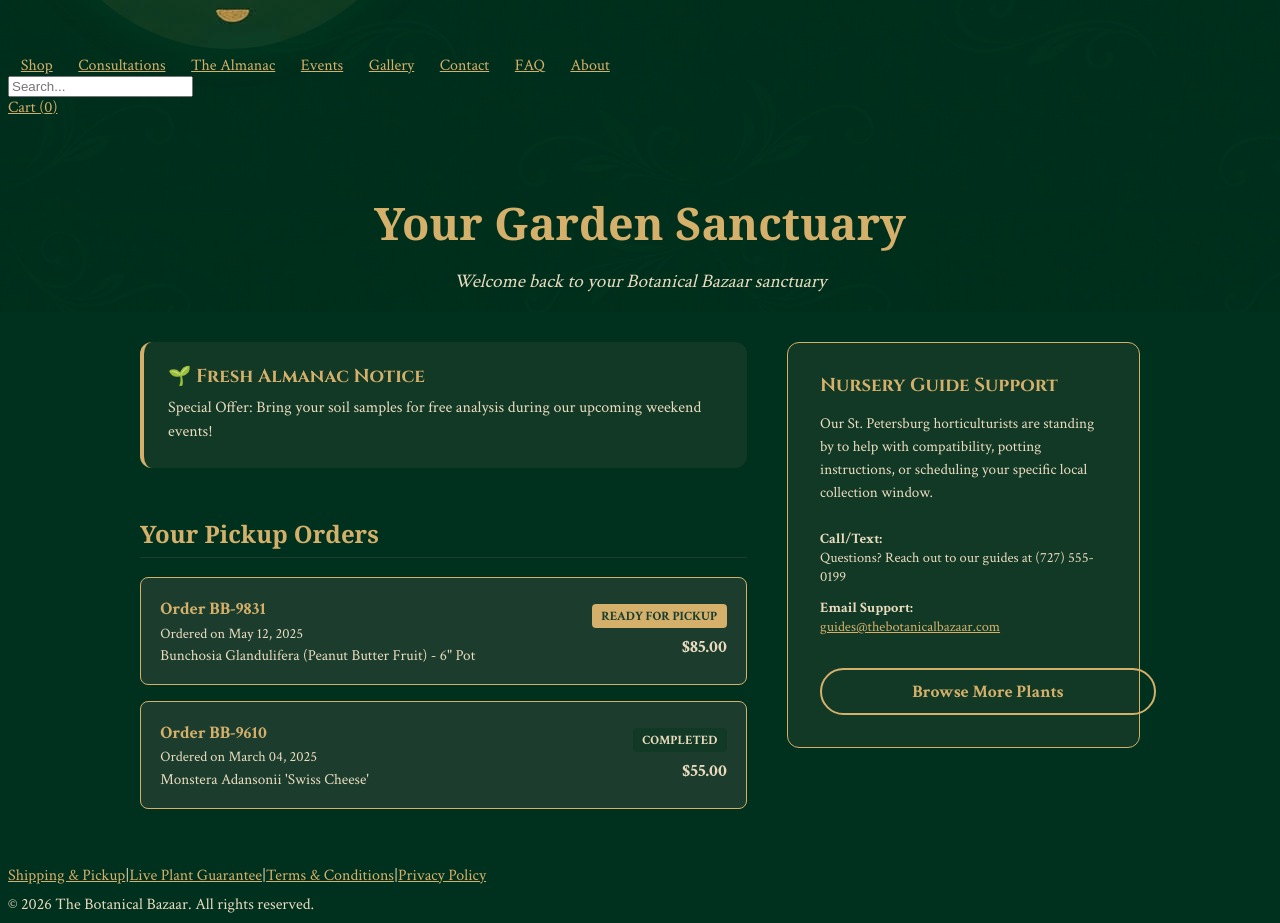
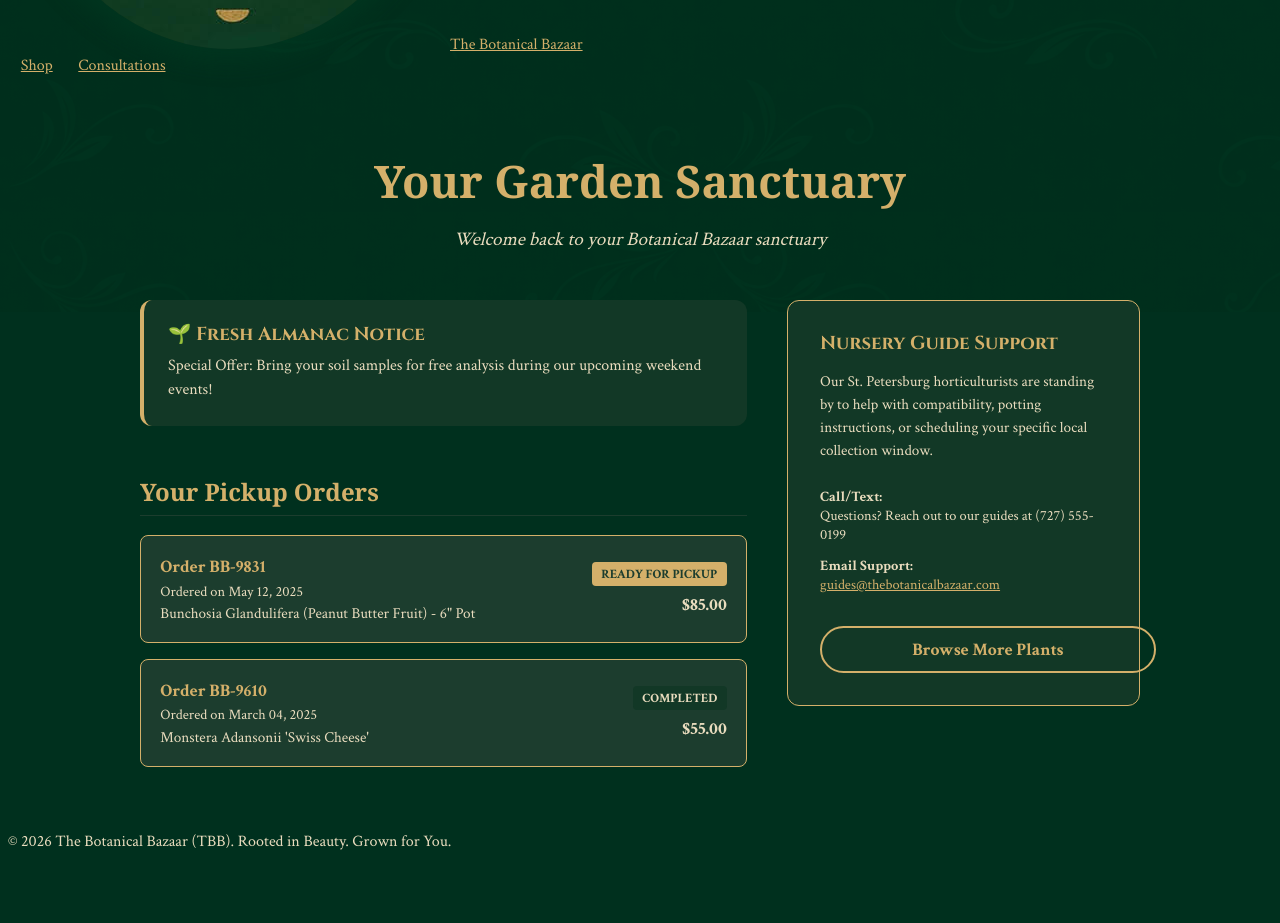
Before and after one commit to landopix/botanical-bazaar, a Next.js app: page /account in a window 1280 px wide. Shown: the part 488-1411 px from the top of the page. After the commit the page ends 1356 px from the top, so only its background shows below. Built offline with nearby package versions, Linux system fonts and the light colour scheme.

Commit message:
Update Layout.js

```diff
--- a/components/Layout.js
+++ b/components/Layout.js
@@ -1,75 +1,31 @@
-import React, { useState } from 'react';
+import React from 'react';
 import Link from 'next/link';
-import { useRouter } from 'next/router';
-import { useCart } from '../context/CartContext';
-import { useWishlist } from '../context/WishlistContext';
 
 export default function Layout({ children }) {
-  const [searchQuery, setSearchQuery] = useState('');
-  const router = useRouter();
-  const { cartCount } = useCart();
-
-  const handleSearchSubmit = (e) => {
-    e.preventDefault();
-    if (searchQuery.trim()) {
-      router.push(`/shop?search=${encodeURIComponent(searchQuery.trim())}`);
-    }
-  };
-
   return (
-    <>
-      {/* Global Header */}
+    <div className="site-wrapper">
       <header className="site-header">
         <div className="header-inner">
           <Link href="/" className="logo-link">
-            <img src="/assets/lantern.png" alt="Lantern sub mark" className="lantern-logo" />
+            <img src="/assets/lantern.png" alt="TBB Lantern Emblem" className="logo-img" />
+            <span className="brand-title">The Botanical Bazaar</span>
           </Link>
-
           <nav className="main-nav">
-            <Link href="/shop">Shop</Link>
-            <Link href="/consultations">Consultations</Link>
-            <Link href="/almanac">The Almanac</Link>
-            <Link href="/events">Events</Link>
-            <Link href="/gallery">Gallery</Link>
-            <Link href="/contact">Contact</Link>
-            <Link href="/faq">FAQ</Link>
-            <Link href="/about">About</Link>
+            <Link href="/shop" className="nav-link">Shop</Link>
+            <Link href="/consultations" className="nav-link">Consultations</Link>
           </nav>
-
-          <div className="header-actions">
-            <form onSubmit={handleSearchSubmit} className="search-form">
-              <input
-                type="search"
-                placeholder="Search..."
-                value={searchQuery}
-                onChange={(e) => setSearchQuery(e.target.value)}
-              />
-            </form>
-            <Link href="/cart" className="cart-link">
-              Cart ({cartCount})
-            </Link>
-          </div>
         </div>
       </header>
 
-      {/* Main Content Area */}
-      <main style={{ minHeight: '80vh' }}>
+      <main className="site-main">
         {children}
       </main>
 
-      {/* Global Footer */}
-      <footer>
-        <p style={{ margin: '0.5rem 0' }}>
-          <Link href="/shipping-pickup">Shipping &amp; Pickup</Link>
-          |
-          <Link href="/returns">Live Plant Guarantee</Link>
-          |
-          <Link href="/terms">Terms &amp; Conditions</Link>
-          |
-          <Link href="/privacy">Privacy Policy</Link>
-        </p>
-        &copy; {new Date().getFullYear()} The Botanical Bazaar. All rights reserved.
+      <footer className="site-footer">
+        <div className="footer-inner">
+          <p>&copy; {new Date().getFullYear()} The Botanical Bazaar (TBB). Rooted in Beauty. Grown for You.</p>
+        </div>
       </footer>
-    </>
+    </div>
   );
 }
```
